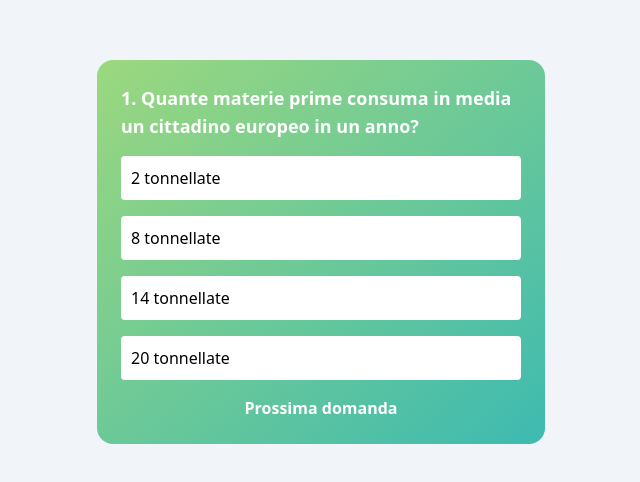
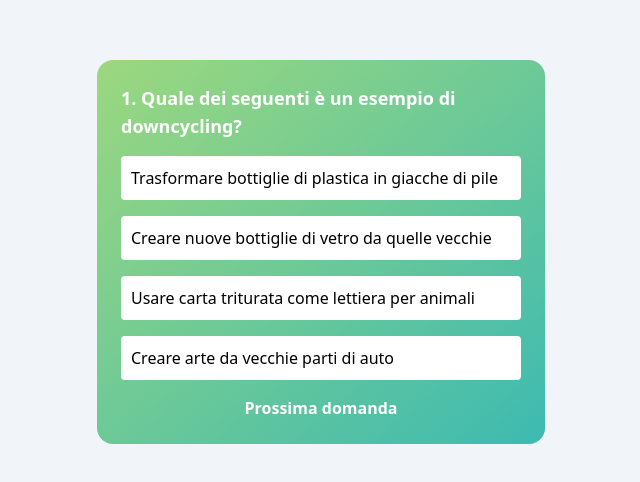
Before and after one commit to rocconmarco/quiz-app, a React (Create React App) app: page /quiz in a window 1280 px wide. Shown: the part 148-630 px from the top of the page, without its empty margins (319-959 px from the left). Built offline with nearby package versions, Linux system fonts and the light colour scheme.

Commit message:
Render consecutivo delle domande e selezione mutualmente esclusiva delle risposte

```diff
--- a/package.json
+++ b/package.json
@@ -34,6 +34,7 @@
     ]
   },
   "devDependencies": {
+    "@types/react": "^18.3.3",
     "tailwindcss": "^3.4.6"
   }
 }
--- a/src/App.js
+++ b/src/App.js
@@ -1,7 +1,8 @@
 import { BrowserRouter, Route, Routes } from "react-router-dom";
 import WelcomePage from "./pages/WelcomePage";
-import QuizPage from "./pages/QuizPage";
 import InstructionsPage from "./pages/InstructionsPage";
+import QuizPage from "./pages/QuizPage.tsx";
+
 
 function App() {
   return (
--- a/src/components/PossibleAnswer.jsx
+++ b/src/components/PossibleAnswer.jsx
@@ -1,14 +1,9 @@
 import React, { useState } from 'react'
 
-const PossibleAnswer = ({answer}) => {
-    const [isCLicked, setIsClicked] = useState(false)
-
-    const handleClick = () => {
-        setIsClicked(!isCLicked)
-    }
+const PossibleAnswer = ({answer, isSelected, onSelect}) => {
 
   return (
-    <div onClick={handleClick} className={`h-auto w-[100%] border-2 bg-white rounded p-2 cursor-pointer ${isCLicked ? 'border-black' : 'border-white'}`}>
+    <div onClick={onSelect} className={`h-auto w-[100%] border-2 bg-white rounded p-2 cursor-pointer ${isSelected ? 'border-black' : 'border-white'}`}>
         <p className="text-black select-none">{answer}</p>
       </div>
   )
--- a/src/components/Question.jsx
+++ b/src/components/Question.jsx
@@ -1,8 +1,8 @@
 import React from 'react'
 
-const Question = ({questionNumber}) => {
+const Question = ({questionNumber, questionText}) => {
   return (
-    <p className="font-bold text-lg">{questionNumber}. Quante materie prime consuma in media un cittadino europeo in un anno?</p>
+    <p className="font-bold text-lg">{questionNumber}. {questionText}</p>
   )
 }
 
--- a/src/components/QuestionCard.jsx
+++ b/src/components/QuestionCard.jsx
@@ -1,24 +1,34 @@
-import React, {useState, useEffect} from "react";
+import React, {useState} from "react";
 import Question from "./Question";
 import PossibleAnswer from "./PossibleAnswer";
 
-const QuestionCard = () => {
-  const [questionNumber, setQuestionNumber] = useState(1)
+const QuestionCard = ({questions}) => {
+  const [currentQuestionIndex, setCurrentQuestionIndex] = useState(0)
+  const [selectedAnswer, setSelectedAnswer] = useState(null)
 
-  const handleIncreaseCounter = () => {
-    setQuestionNumber(questionNumber + 1)
+  const currentQuestion = questions[currentQuestionIndex]
+
+  const handleNextQuestion = () => {
+    setCurrentQuestionIndex(currentQuestionIndex + 1)
   }
 
-  //useEffect per creare un array casuale di 10 domande al caricamento
+  const handleAnswerSelect = (answer) => {
+    setSelectedAnswer(answer)
+  }
 
   return (
     <div className="h-auto w-[28rem] bg-gradient-to-br from-primary to-secondary p-6 text-white flex flex-col gap-4 rounded-2xl items-start justify-center">
-      <Question questionNumber={questionNumber} />
-      <PossibleAnswer answer={"2 tonnellate"} />
-      <PossibleAnswer answer={"8 tonnellate"} />
-      <PossibleAnswer answer={"14 tonnellate"} />
-      <PossibleAnswer answer={"20 tonnellate"} />
-      <button onClick={handleIncreaseCounter} className="self-center font-bold">Prossima domanda</button>
+      <Question questionNumber={currentQuestionIndex + 1} questionText={currentQuestion.question} />
+      {currentQuestion.possibleAnswers.map((answer, index) => (
+        <PossibleAnswer
+          key={index}
+          answer={answer}
+          isSelected ={selectedAnswer === answer}
+          onSelect={() => handleAnswerSelect(answer)}
+        />
+      ))}
+
+      <button onClick={handleNextQuestion} className="self-center font-bold">{currentQuestionIndex < questions.length - 1 ? "Prossima domanda" : "Termina il quiz"}</button>
     </div>
   );
 };
--- a/src/pages/QuizPage.jsx
+++ /dev/null
@@ -1,12 +0,0 @@
-import React from 'react'
-import QuestionCard from '../components/QuestionCard'
-
-const QuizPage = () => {
-  return (
-    <div className="h-screen w-screen bg-slate-100 flex flex-col items-center justify-center">
-      <QuestionCard />
-    </div>
-  )
-}
-
-export default QuizPage
--- /dev/null
+++ b/src/pages/QuizPage.tsx
@@ -0,0 +1,48 @@
+import React, { useState, useEffect } from "react";
+import QuestionCard from "../components/QuestionCard";
+import questionsList from "../questions/questions.ts";
+import logo from "../logo.png";
+
+interface Question {
+  readonly id: number;
+  readonly question: string;
+  readonly possibleAnswers: [string, string, string, string];
+  readonly correctAnswer: string;
+}
+
+const QuizPage = () => {
+  const [randomQuestions, setRandomQuestions] = useState([] as Question[]);
+  const [isLoading, setIsLoading] = useState(true);
+
+  const generateRandomQuestions = (quantity: 10): Question[] => {
+    const shuffled = [...questionsList].sort(() => 0.5 - Math.random());
+    return shuffled.slice(0, quantity);
+  };
+
+  useEffect(() => {
+    const questions = generateRandomQuestions(10);
+    setRandomQuestions(questions);
+    setIsLoading(false)
+  }, []);
+
+  if (isLoading) {
+    return (
+      <div className="h-screen w-screen bg-slate-100 flex flex-col items-center justify-center">
+        <img
+        src={logo}
+        className="h-32 sm:h-40 animate-ruotaLentamente -mt-12 mb-8"
+      />
+      </div>
+    )
+
+  }
+
+
+  return (
+    <div className="h-screen w-screen bg-slate-100 flex flex-col items-center justify-center">
+      <QuestionCard questions={randomQuestions} />
+    </div>
+  );
+};
+
+export default QuizPage;
--- a/src/pages/WelcomePage.jsx
+++ b/src/pages/WelcomePage.jsx
@@ -10,7 +10,7 @@ const WelcomePage = () => {
       <img
         src={logo}
         className="h-32 sm:h-40 animate-ruotaLentamente -mt-12 mb-8"
-      ></img>
+      />
       <button onClick={() => navigate("/instructions")} className="h-14 w-44 rounded-3xl bg-gradient-to-br from-primary to-secondary text-white text-lg font-bold active:shadow-inner">
         Inizia
       </button>
--- a/src/questions/questions.ts
+++ b/src/questions/questions.ts
@@ -139,3 +139,5 @@ const questionsList: Question[] = [
         correctAnswer: "Un approccio politico in cui i produttori sono responsabili dell'intero ciclo di vita dei loro prodotti, compreso lo smaltimento"
     },
 ]
+
+export default questionsList
```
Also changed, not shown: 1 other file (tests, documents, lock files or other folders).
